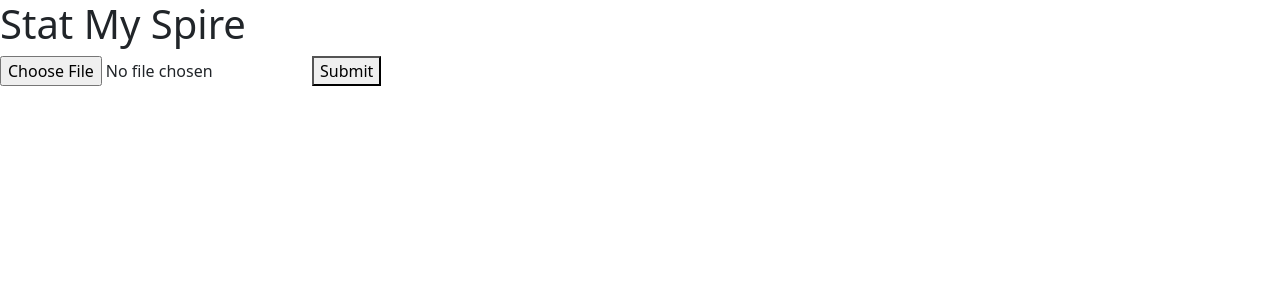
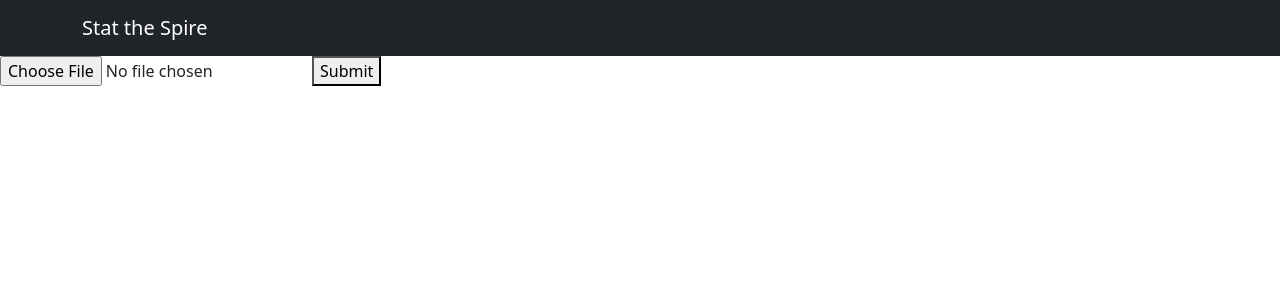
Before and after one commit to kuraganeru/stat-my-spire, a React (Vite) app in the folder client/: page / in a window 1280 px wide. Shown: the top 300 px of the page. Built offline with nearby package versions, Linux system fonts and the light colour scheme.

Commit message:
init AppNavigation component

```diff
--- a/client/src/App.jsx
+++ b/client/src/App.jsx
@@ -5,6 +5,7 @@ import 'bootstrap/dist/css/bootstrap.min.css';
 // Components
 import SubmitForm from './components/SubmitForm'
 import RunSummary from './components/RunSummary'
+import AppNavigation from "./components/AppNavigation"
 
 function App() {
   const [rawRun, setRawRun] = useState('')
@@ -22,7 +23,7 @@ function App() {
 
   return (
     <div className="App">
-      <h1>Stat My Spire</h1>
+      <AppNavigation />
       <SubmitForm setFormattedRun={setFormattedRun} setRawRun={setRawRun} rawRun={rawRun} />
       <RunSummary formattedRun={formattedRun} />
     </div>
--- /dev/null
+++ b/client/src/components/AppNavigation.jsx
@@ -0,0 +1,16 @@
+import React from 'react'
+import Container from 'react-bootstrap/Container';
+import Navbar from 'react-bootstrap/Navbar';
+
+const AppNavigation = (props) => {
+
+    return (
+    <Navbar bg="dark" variant="dark" expand="lg">
+      <Container>
+        <Navbar.Brand href="#home">Stat the Spire</Navbar.Brand>
+      </Container>
+    </Navbar>
+  );
+}
+
+export default AppNavigation
```
